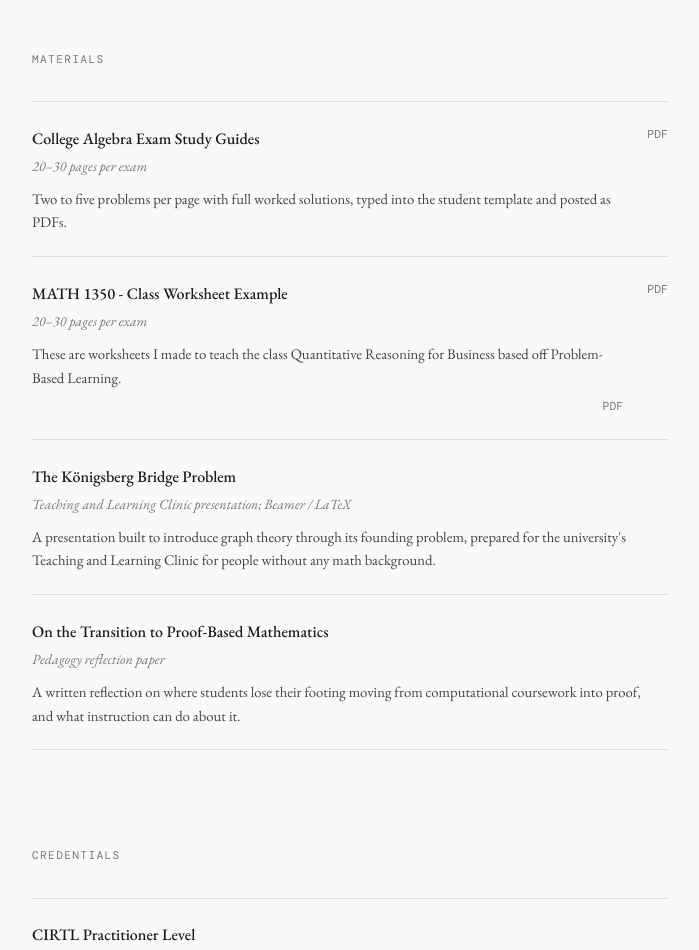
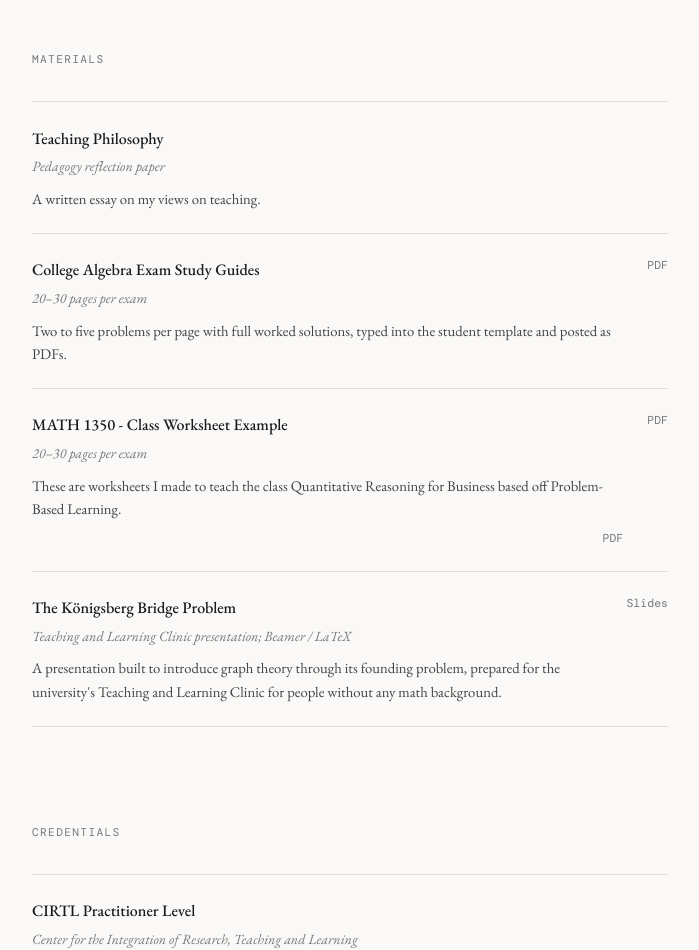
Before and after one commit to lgomez010/lgomez010.github.io, a plain HTML site: page teaching.html in a window 1280 px wide. Shown: the part 920-1870 px from the top of the page, without its empty margins (290-989 px from the left). Drawn offline with nearby package versions, Linux system fonts and the light colour scheme; a web font is replaced by a local one.

Commit message:
Update teaching.html with new teaching philosophy
Added teaching philosophy section and updated links.

```diff
--- a/teaching.html
+++ b/teaching.html
@@ -85,6 +85,18 @@
         <ul class="pub-list">
           <li>
             <div>
+              <div class="pub-title">Teaching Philosophy</div>
+              <div class="pub-meta">Pedagogy reflection paper</div>
+              <div class="pub-desc">
+                A written essay on my views on teaching.
+              </div>
+            </div>
+            <!-- <div class="pub-links">
+              <a class="pub-link" href="teaching/proof-transition-reflection.pdf" target="_blank" rel="noopener">PDF</a>
+            </div> -->
+          </li>
+          <li>
+            <div>
               <div class="pub-title">College Algebra Exam Study Guides</div>
               <div class="pub-meta">20–30 pages per exam</div>
               <div class="pub-desc">
@@ -121,22 +133,9 @@
                 math background.
               </div>
             </div>
-            <!-- <div class="pub-links">
-              <a class="pub-link" href="teaching/eulerian-paths-clinic.pdf" target="_blank" rel="noopener">Slides</a>
-            </div> -->
-          </li>
-          <li>
-            <div>
-              <div class="pub-title">On the Transition to Proof-Based Mathematics</div>
-              <div class="pub-meta">Pedagogy reflection paper</div>
-              <div class="pub-desc">
-                A written reflection on where students lose their footing moving from computational
-                coursework into proof, and what instruction can do about it.
-              </div>
+            <div class="pub-links">
+              <a class="pub-link" href="TLC_slides.pdf" target="_blank" rel="noopener">Slides</a>
             </div>
-            <!-- <div class="pub-links">
-              <a class="pub-link" href="teaching/proof-transition-reflection.pdf" target="_blank" rel="noopener">PDF</a>
-            </div> -->
           </li>
         </ul>
       </section>
```
